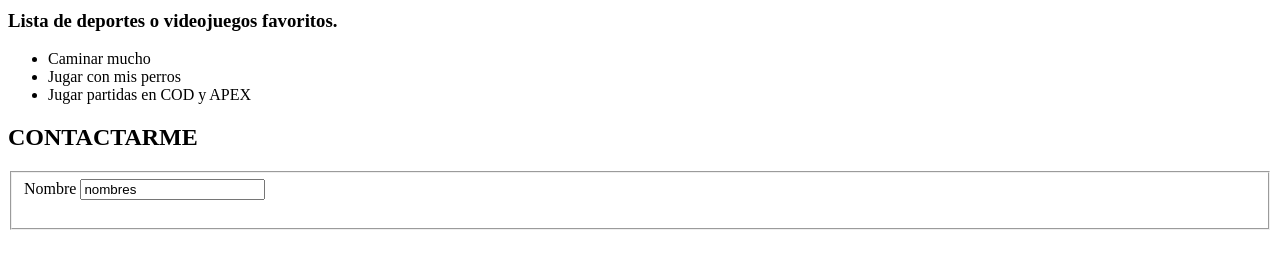
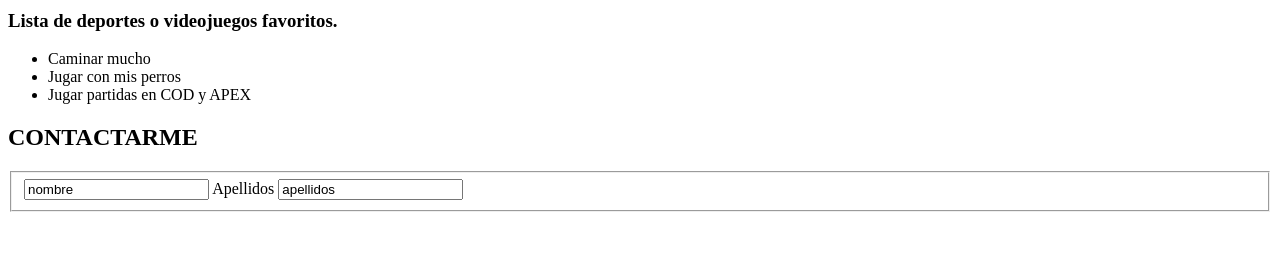
Before and after one commit to Andherson24/SOBRE-MI-PAGINA, a plain HTML site: page index.html in a window 1280 px wide. Shown: the part 485-754 px from the top of the page. Drawn offline with Linux system fonts and the light colour scheme.

Commit message:
TODO 20, 21

```diff
--- a/index.html
+++ b/index.html
@@ -87,22 +87,16 @@
 			<!--TODO 15-->
 			<h2>CONTACTARME</h2>
 			<!--TODO 16-->
-			<form action=""></form>
+			<form action="">
 			<!--TODO 17-->
 			<fieldset>
 				<!--TODO 18, 19-->
-				<label for="nombres">Nombre</label>
-				<input type="text" value="nombres" id="nombres" name="nombres-apellidos"  placeholder="tu nombre"><br><br>
+				<input type="text" id="nombres" name="nombres-apellidos" value="nombre" placeholder="Ej. Arturo" >
+				<label for="nombres">Apellidos</label>
+				<!-- TODO 20, 21-->
+				<input type="text" id="apellidos" name="nombres-apellidos" value="apellidos" placeholder="Ej. Bermudez">
+			</fieldset>
 
-
-
-
-			</form>
-			</fieldset>
-		</section>
-
-
-	</main>
 
 </body>
 </html>
```
